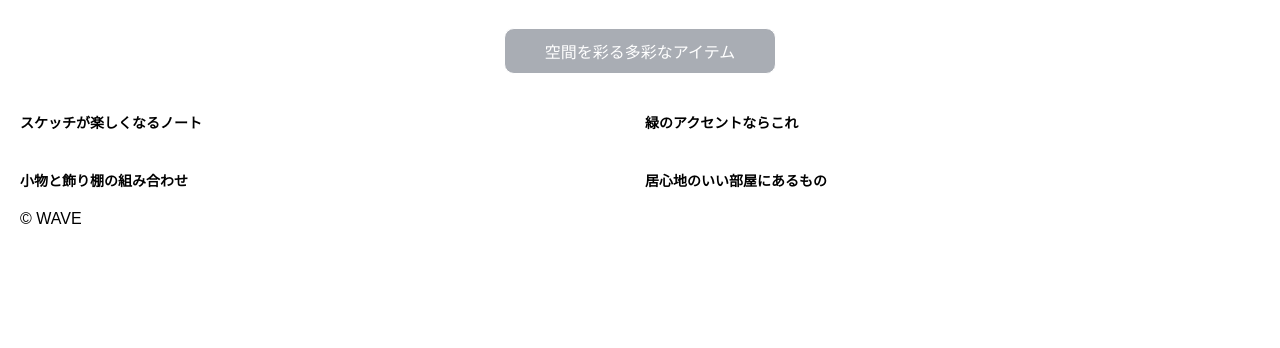
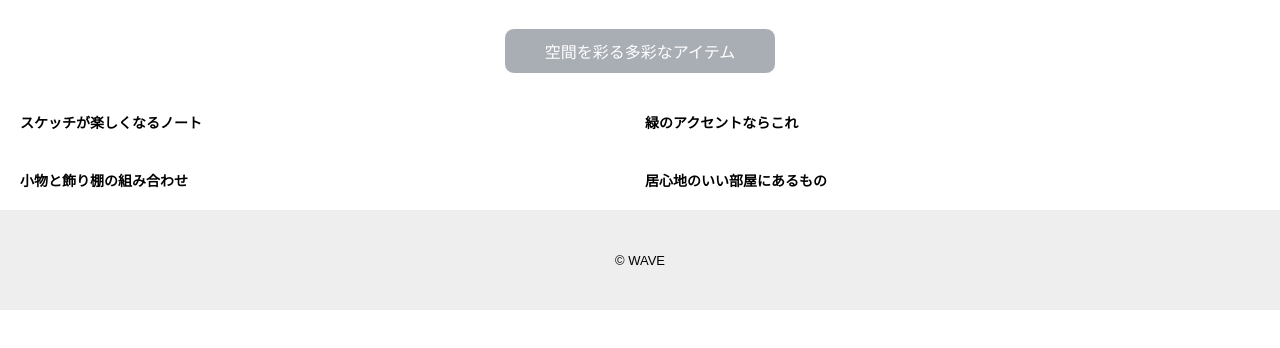
Before and after one commit to furukawakimikazu/cssGridExam, a plain HTML site: page index.html in a window 1280 px wide. Shown: the part 200-548 px from the top of the page. Drawn offline with Linux system fonts and the light colour scheme.

Commit message:
ajust footer

```diff
--- a/style.css
+++ b/style.css
@@ -138,4 +138,16 @@ h2 {
 /* フッター */
 footer {
   grid-row: foot;
+  justify-self: center;
+  align-self: center;
+  font-size: 13px;
 }
+
+/* フッターのバー */
+body::after {
+  content: '';
+  background-color: #eeeeee;
+  grid-column: 1 / -1;
+  grid-row: foot;
+  z-index: -1;
+}
```
